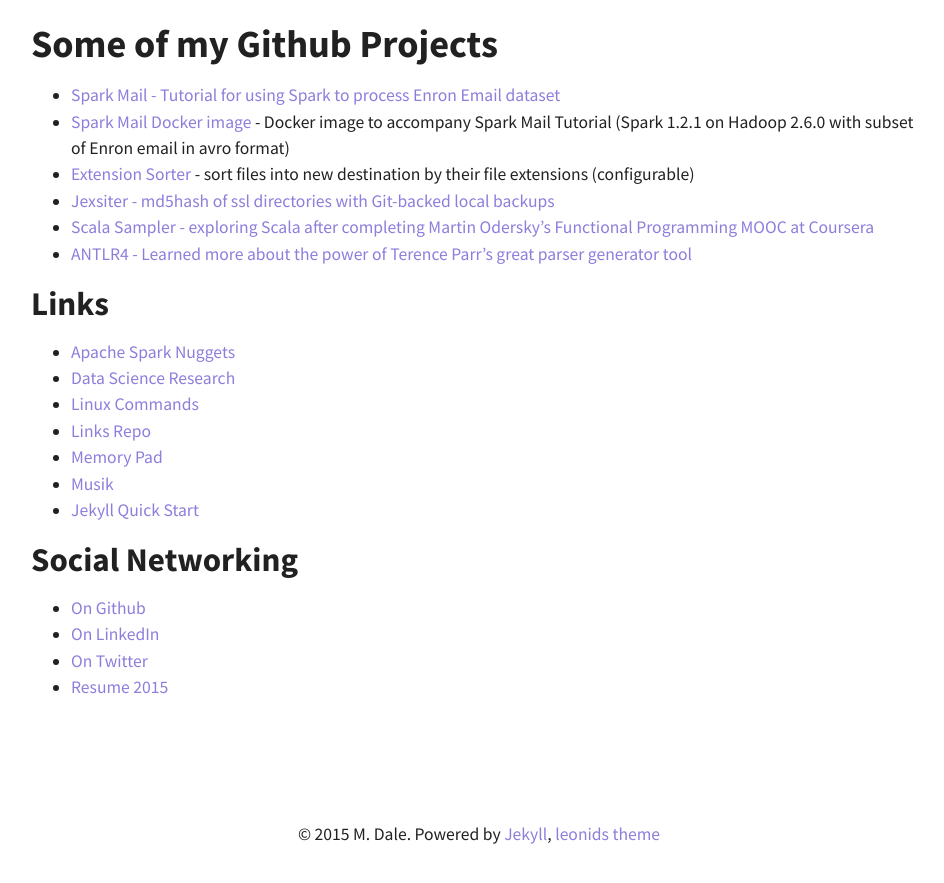
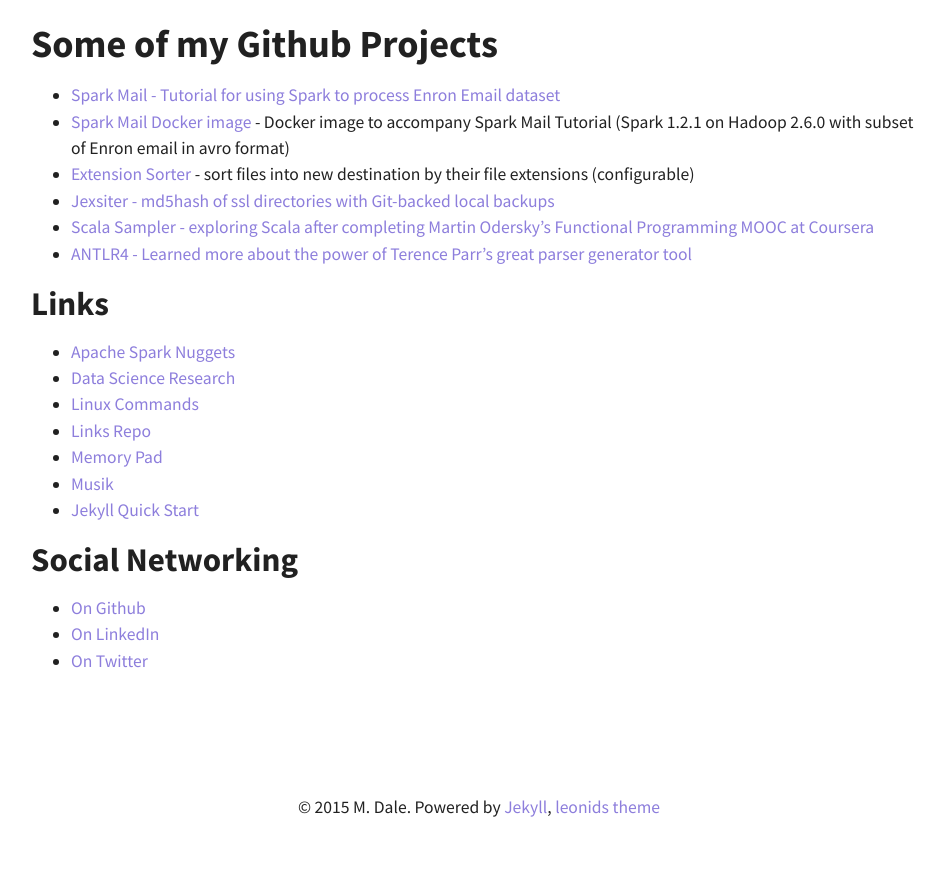
Before and after one commit to medale/medale.github.io, a Jekyll site: the page built from index.md, in a window 1280 px wide and 900 px high, scrolled down 1178 px. Shown: the top 883 px of the window, without its empty margins (161-1105 px from the left). Built offline with Jekyll 4.4.1, drawn with Linux system fonts in a browser that asks for light colours.

Commit message:
Updates.

```diff
--- a/index.md
+++ b/index.md
@@ -40,4 +40,3 @@
 * [On Github](http://github.com/medale)
 * [On LinkedIn](https://www.linkedin.com/in/medale94)
 * [On Twitter](https://twitter.com/medale94)
-* [Resume 2015](/MarkusDale.html)
```
